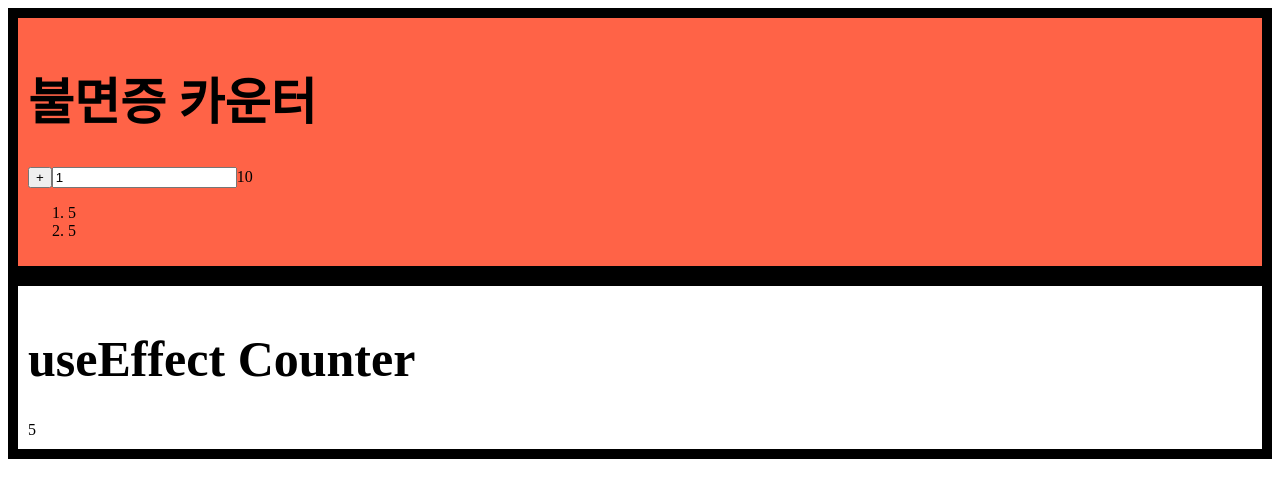
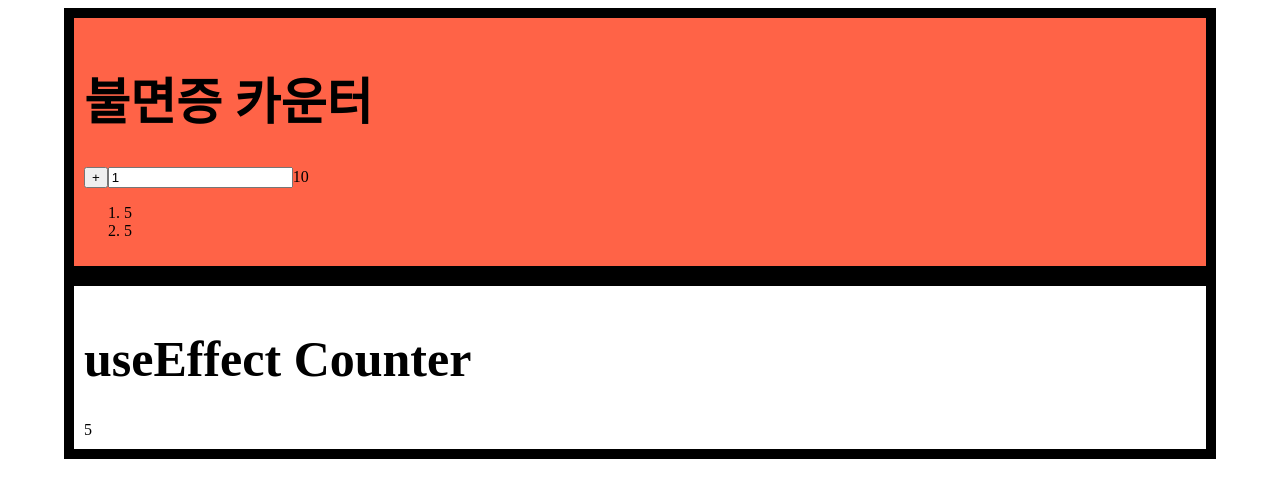
Before and after one commit to JunHyeokSeo/react_codeingeverybody, a React (Create React App) app: page / in a window 1280 px wide. Shown: the top 498 px of the page. Built offline with nearby package versions, Linux system fonts and the light colour scheme.

Commit message:
mui 설치 container를 이용해서 화면 가운데 정렬

```diff
--- a/package.json
+++ b/package.json
@@ -3,6 +3,9 @@
   "version": "0.1.0",
   "private": true,
   "dependencies": {
+    "@emotion/react": "^11.11.1",
+    "@emotion/styled": "^11.11.0",
+    "@mui/material": "^5.14.3",
     "@testing-library/jest-dom": "^5.17.0",
     "@testing-library/react": "^13.4.0",
     "@testing-library/user-event": "^13.5.0",
--- a/src/App.js
+++ b/src/App.js
@@ -1,3 +1,4 @@
+import { Container } from '@mui/material';
 import './App.css';
 import { useEffect, useState } from 'react';
 
@@ -90,10 +91,10 @@
 //이를 리액트에서는 프로퍼티스라고 하고 줄여서 props로 표현한다
 function App() {
   return (
-	<div>
+	<Container>
 		<Counter title="불면증 카운터" initValue = {10}></Counter>
 		<CounterUseEffect></CounterUseEffect>
-	</div>
+	</Container>
   );
 }
 
```
Also changed, not shown: 1 other file (tests, documents, lock files or other folders).
